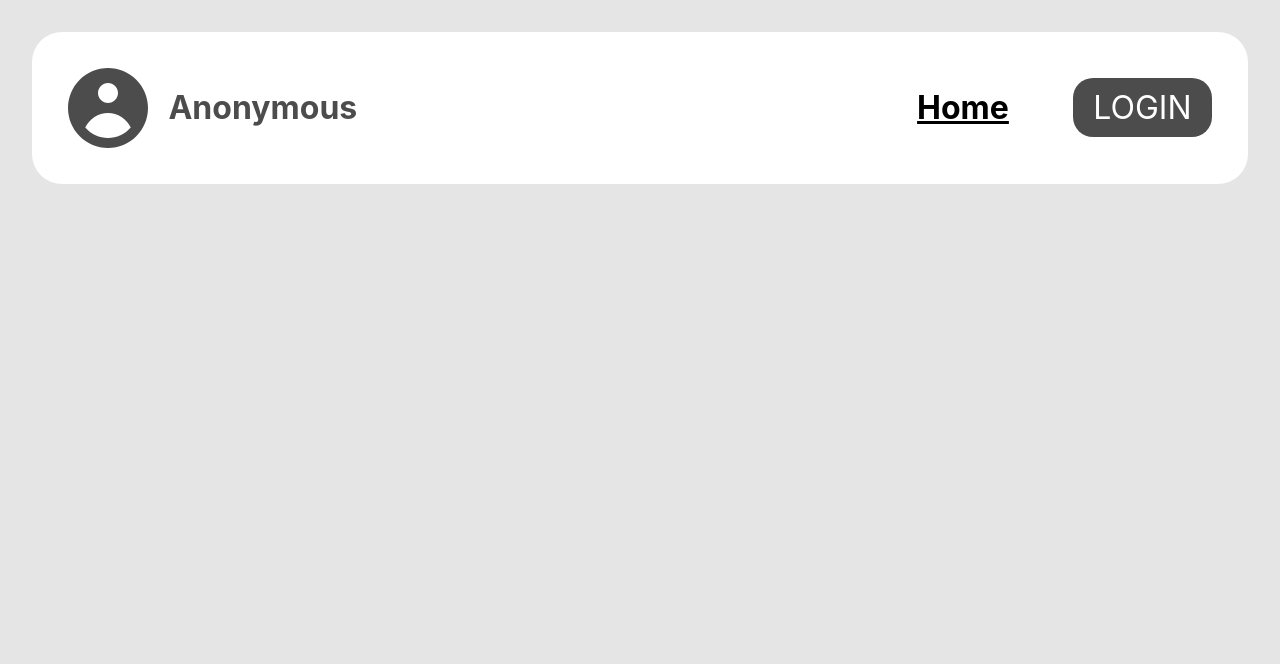
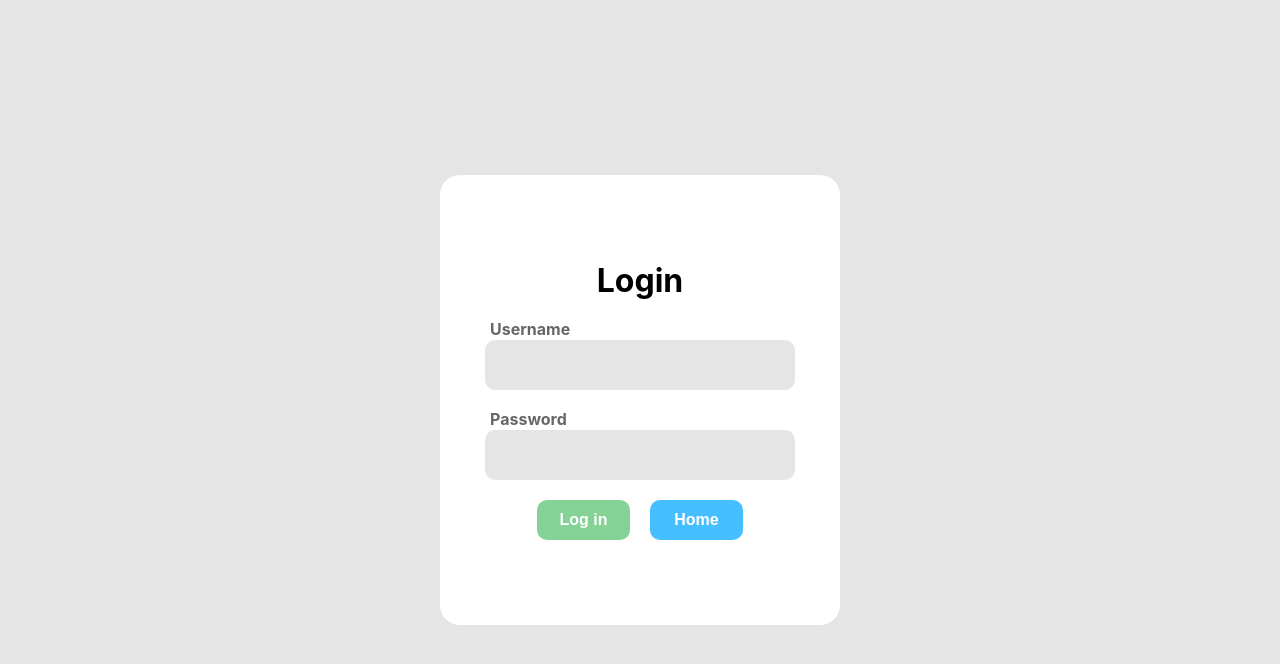
Before and after one commit to Meizuno/University, a Vue app in the folder FrontEnd/university-schedule/: page /authorization in a window 1280 px wide. Shown: the top 664 px of the page. Built offline with nearby package versions, Linux system fonts and the light colour scheme.

Commit message:
authorization view

```diff
--- a/FrontEnd/university-schedule/package.json
+++ b/FrontEnd/university-schedule/package.json
@@ -8,6 +8,7 @@
     "preview": "vite preview"
   },
   "dependencies": {
+    "axios": "^1.6.0",
     "vue": "^3.3.4",
     "vue-router": "^4.2.5"
   },
--- a/FrontEnd/university-schedule/src/App.vue
+++ b/FrontEnd/university-schedule/src/App.vue
@@ -5,13 +5,6 @@ import SubjectCard from './components/SubjectCard.vue'
 </script>
 
 <template>
-  <header>
-      <Navigation />
-  </header>
-
-  <main>
-    <SubjectCard />
-  </main>
 
   <RouterView />
 </template>
--- a/FrontEnd/university-schedule/src/assets/main.css
+++ b/FrontEnd/university-schedule/src/assets/main.css
@@ -5,7 +5,7 @@ body {
 }
 
 #app {
-  margin: 0 auto;
-  padding: 2rem;
+  margin: 0;
+  padding: 0;
   font-weight: normal;
 }
--- a/FrontEnd/university-schedule/src/router/index.js
+++ b/FrontEnd/university-schedule/src/router/index.js
@@ -1,4 +1,6 @@
 import { createRouter, createWebHistory } from 'vue-router'
+import authorization from "@/views/Authorization.vue";
+import Authorization from "@/views/Authorization.vue";
 
 const router = createRouter({
   history: createWebHistory(import.meta.env.BASE_URL),
@@ -16,6 +18,14 @@ const router = createRouter({
     //   // which is lazy-loaded when the route is visited.
     //   component: () => import('../views/AboutView.vue')
     // }
+    {
+      path: '/',
+      redirect: '/authorization',
+    },
+    {
+      path: '/authorization',
+      component: Authorization
+    }
   ]
 })
 
--- /dev/null
+++ b/FrontEnd/university-schedule/src/views/Authorization.vue
@@ -0,0 +1,159 @@
+<template>
+  <section>
+
+    <div class="form-box">
+      <div class="form-value">
+        <form action="" @submit.prevent>
+          <h2 class="login_name">Login</h2>
+          <div class="inputbox">
+            <input v-model="username" type="text" >
+            <label for="">Username</label>
+          </div>
+          <div class="inputbox">
+            <input v-model="password" type="password" >
+            <label for="">Password</label>
+          </div>
+          <div class="bttns">
+            <button class="login_bttn" @click="sendGetUser">Log in</button>
+            <button class="home_bttn"> Home</button>
+          </div>
+
+        </form>
+      </div>
+    </div>
+
+  </section>
+</template>
+
+<script>
+import axios from "axios";
+
+export default {
+
+  data(){
+    return{
+      username: '',
+      password: '',
+    }
+  },
+  methods:{
+    sendGetUser: function () {
+      const postData = {
+        username: this.username,
+        password: this.password,
+      };
+
+      axios.post('http://127.0.0.1:8000/api/auth/token', postData)
+          .then(response => {
+            console.log('Ответ сервера: token - ', response.data.access);
+            localStorage.setItem('token', response.data.access);
+            localStorage.setItem('IsAuth', response.data.access);
+            //store.commit('setToken', response.data.access);
+            //store.commit('setIsAuth', true);
+            //router.push('/student');
+          })
+          .catch(error => {
+            console.log("Wrong user or password");
+            console.error('Ошибка при отправке запроса');
+          });
+      this.username = '';
+      this.password = '';
+    },
+  },
+}
+</script>
+
+<style scoped>
+*{
+  margin: 0;
+  padding: 0;
+}
+section{
+  display: flex;
+  justify-content: center;
+  align-items: center;
+  min-height: 100vh;
+  width: 100%;
+  background: none;
+}
+
+.form-box{
+  position: relative;
+  width: 400px;
+  height: 450px;
+  background: white;
+  border-radius: 20px;
+  border: none;
+  display: flex;
+  justify-content: center;
+  align-items: center;
+}
+
+h2{
+  font-size: 2em;
+  color: black;
+  text-align: center;
+}
+.inputbox{
+  position: relative;
+  margin-top: 40px;
+  margin-bottom: 20px;
+  width: 310px;
+  border-radius: 10px;
+  background: rgba(0, 0, 0, 0.1);
+}
+.inputbox label {
+  position: absolute;
+  top: 50%;
+  left: 5px;
+  transform: translateY(-40%);
+  color: rgba(0, 0, 0, 0.6);
+  font-size: 1em;
+  font-weight: bold;
+  pointer-events: none;
+  transition: .5s;
+  height: 40px; /* Выравнивание высоты label с высотой input */
+
+}
+
+
+
+input:focus ~ label,
+input:valid ~ label{
+  top: -5px;
+}
+.inputbox input{
+  width: 100%;
+  height: 50px;
+  background: transparent;
+  border: none;
+  outline: none;
+  font-size: 20px;
+  padding: 0 35px 0 5px;
+  color: black;
+}
+.bttns{
+  display: flex;
+  justify-content: center;
+}
+button{
+  width: 30%;
+  height: 40px;
+  border-radius: 10px;
+  border: none;
+  color: white;
+  cursor: pointer;
+  outline: none;
+  font-size: 1em;
+  font-weight: 600;
+}
+.home_bttn{
+  background-color: #45BFFF;
+  margin-left: 10px;
+}
+.login_bttn{
+  background-color: #84D296;
+  margin-right: 10px;
+}
+
+</style>
```
Also changed, not shown: 1 other file (tests, documents, lock files or other folders).
